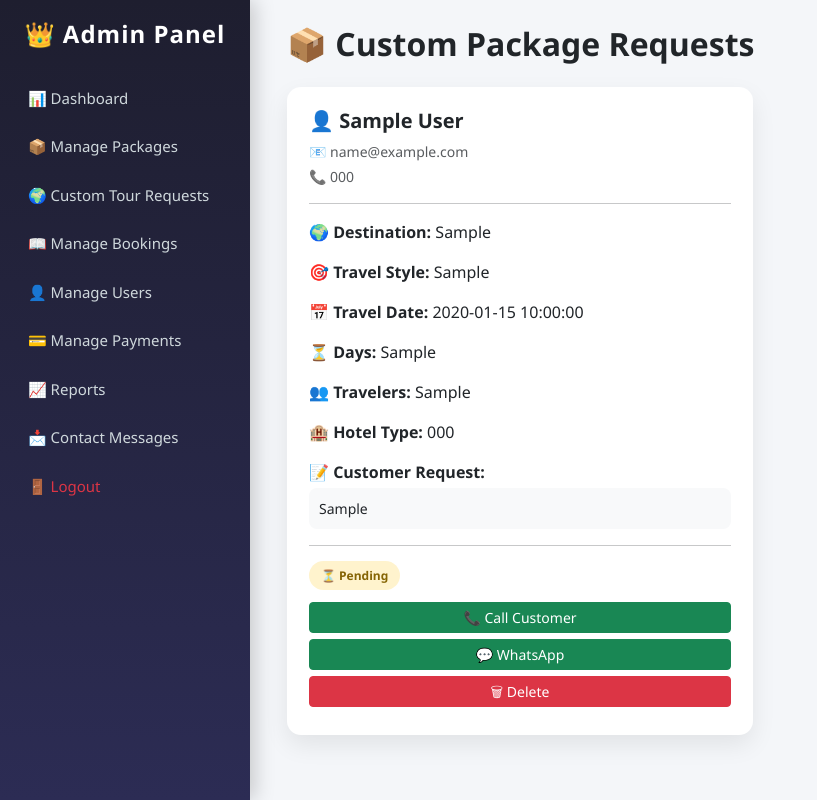
After one commit to MohammadFiroj786/tourntravels, a PHP site: page /tourntravels/admin/custom-package-requests.php in a window 1280 px wide. The commit adds this page. Shown: the whole page, without its empty margins (0-817 px from the left). Run offline with PHP 8.4, Linux system fonts and the light colour scheme; the visitor is signed in with stand-in values (Sample User, id 1); tables that the repository leaves empty or names only in its code hold one stand-in row (values such as "Sample post").

Commit message:
adding custom package

```diff
--- /dev/null
+++ b/admin/custom-package-requests.php
@@ -0,0 +1,224 @@
+<?php
+session_start();
+include("../includes/db.php");
+
+if(!isset($_SESSION['admin_id'])){
+header("Location: ../login.php");
+exit();
+}
+
+$sql = "SELECT c.*, u.name, u.phone, u.email
+        FROM custom_package_requests c
+        JOIN users u ON c.user_id = u.id
+        ORDER BY c.id DESC";
+
+$result = $conn->query($sql);
+?>
+
+<!DOCTYPE html>
+<html>
+
+<head>
+
+<title>Custom Package Requests</title>
+
+<meta name="viewport" content="width=device-width, initial-scale=1">
+
+<link href="https://cdn.jsdelivr.net/npm/bootstrap@5.3.2/dist/css/bootstrap.min.css" rel="stylesheet">
+
+<style>
+
+body{
+background:#f4f6f9;
+font-family:'Segoe UI',sans-serif;
+}
+
+/* ===== MAIN CONTENT ===== */
+
+.main-content{
+margin-left:250px;
+padding:25px;
+transition:0.3s;
+}
+
+/* ===== CARD DESIGN ===== */
+
+.request-card{
+border-radius:14px;
+padding:22px;
+background:white;
+box-shadow:0 10px 25px rgba(0,0,0,0.08);
+transition:0.3s;
+height:100%;
+}
+
+.request-card:hover{
+transform:translateY(-6px);
+box-shadow:0 15px 35px rgba(0,0,0,0.15);
+}
+
+/* ===== STATUS BADGE ===== */
+
+.status{
+font-size:12px;
+padding:6px 12px;
+border-radius:20px;
+font-weight:600;
+}
+
+.pending{
+background:#fff3cd;
+color:#856404;
+}
+
+/* ===== CUSTOMER INFO ===== */
+
+.customer-info p{
+margin-bottom:4px;
+font-size:14px;
+}
+
+/* ===== REQUEST TEXT ===== */
+
+.request-box{
+background:#f8f9fa;
+padding:10px;
+border-radius:8px;
+font-size:14px;
+}
+
+/* ===== BUTTONS ===== */
+
+.action-buttons a{
+margin-bottom:6px;
+}
+
+/* ===== MOBILE RESPONSIVE ===== */
+
+@media(max-width:991px){
+
+.main-content{
+margin-left:0;
+padding:15px;
+}
+
+.request-card{
+padding:18px;
+}
+
+h2{
+font-size:22px;
+}
+
+}
+
+</style>
+
+</head>
+
+<body>
+
+<?php include("navbar_admin.php"); ?>
+
+<div class="main-content">
+
+<div class="container-fluid">
+
+<h2 class="mb-4 fw-bold">
+📦 Custom Package Requests
+</h2>
+
+<div class="row">
+
+<?php while($row = $result->fetch_assoc()) { ?>
+
+<div class="col-lg-6 col-md-12 mb-4">
+
+<div class="request-card">
+
+<!-- CUSTOMER NAME -->
+
+<h5 class="fw-bold mb-2">
+👤 <?php echo htmlspecialchars($row['name']); ?>
+</h5>
+
+<!-- CONTACT -->
+
+<div class="customer-info text-muted">
+
+<p>📧 <?php echo htmlspecialchars($row['email']); ?></p>
+
+<p>📞 <?php echo htmlspecialchars($row['phone']); ?></p>
+
+</div>
+
+<hr>
+
+<!-- TRIP DETAILS -->
+
+<p><strong>🌍 Destination:</strong> <?php echo $row['destination']; ?></p>
+
+<p><strong>🎯 Travel Style:</strong> <?php echo $row['style']; ?></p>
+
+<p><strong>📅 Travel Date:</strong> <?php echo $row['travel_date']; ?></p>
+
+<p><strong>⏳ Days:</strong> <?php echo $row['days']; ?></p>
+
+<p><strong>👥 Travelers:</strong> <?php echo $row['travelers']; ?></p>
+
+<p><strong>🏨 Hotel Type:</strong> <?php echo $row['hotel']; ?></p>
+
+<!-- CUSTOMER REQUEST -->
+
+<p class="mt-3 mb-1"><strong>📝 Customer Request:</strong></p>
+
+<div class="request-box">
+<?php echo nl2br(htmlspecialchars($row['experience'])); ?>
+</div>
+
+<hr>
+
+<!-- STATUS -->
+
+<span class="status pending">
+⏳ Pending
+</span>
+
+<!-- ACTION BUTTONS -->
+
+<div class="mt-3 action-buttons">
+
+<a href="tel:<?php echo $row['phone']; ?>"
+class="btn btn-success btn-sm w-100">
+📞 Call Customer
+</a>
+
+<a href="https://wa.me/<?php echo $row['phone']; ?>"
+class="btn btn-success btn-sm w-100">
+💬 WhatsApp
+</a>
+
+<a href="delete-request.php?id=<?php echo $row['id']; ?>"
+class="btn btn-danger btn-sm w-100"
+onclick="return confirm('Delete this request?')">
+🗑 Delete
+</a>
+
+</div>
+
+</div>
+
+</div>
+
+<?php } ?>
+
+</div>
+
+</div>
+
+</div>
+
+</body>
+<script src="https://cdn.jsdelivr.net/npm/bootstrap@5.3.2/dist/js/bootstrap.bundle.min.js"></script>
+
+</html>
--- a/admin/navbar_admin.php
+++ b/admin/navbar_admin.php
@@ -120,6 +120,10 @@ padding:15px;
 </li>
 
 <li class="nav-item">
+<a class="nav-link" href="custom-package-requests.php">🌍 Custom Requests</a>
+</li>
+
+<li class="nav-item">
 <a class="nav-link" href="manage_bookings.php">📖 Bookings</a>
 </li>
 
@@ -160,6 +164,7 @@ padding:15px;
 
 <a class="adminLayoutLink" href="dashboard.php">📊 Dashboard</a>
 <a class="adminLayoutLink" href="manage_packages.php">📦 Manage Packages</a>
+<a class="adminLayoutLink" href="custom-package-requests.php">🌍 Custom Tour Requests</a>
 <a class="adminLayoutLink" href="manage_bookings.php">📖 Manage Bookings</a>
 <a class="adminLayoutLink" href="manage_users.php">👤 Manage Users</a>
 <a class="adminLayoutLink" href="manage_payments.php">💳 Manage Payments</a>
```
Also changed, not shown: user/custom-package.php (added, +312 -0 lines), user/packages.php (+28 -0 lines), user/submit-custom-package.php (added, +105 -0 lines), uploads/1772681758_image.png (deleted).
